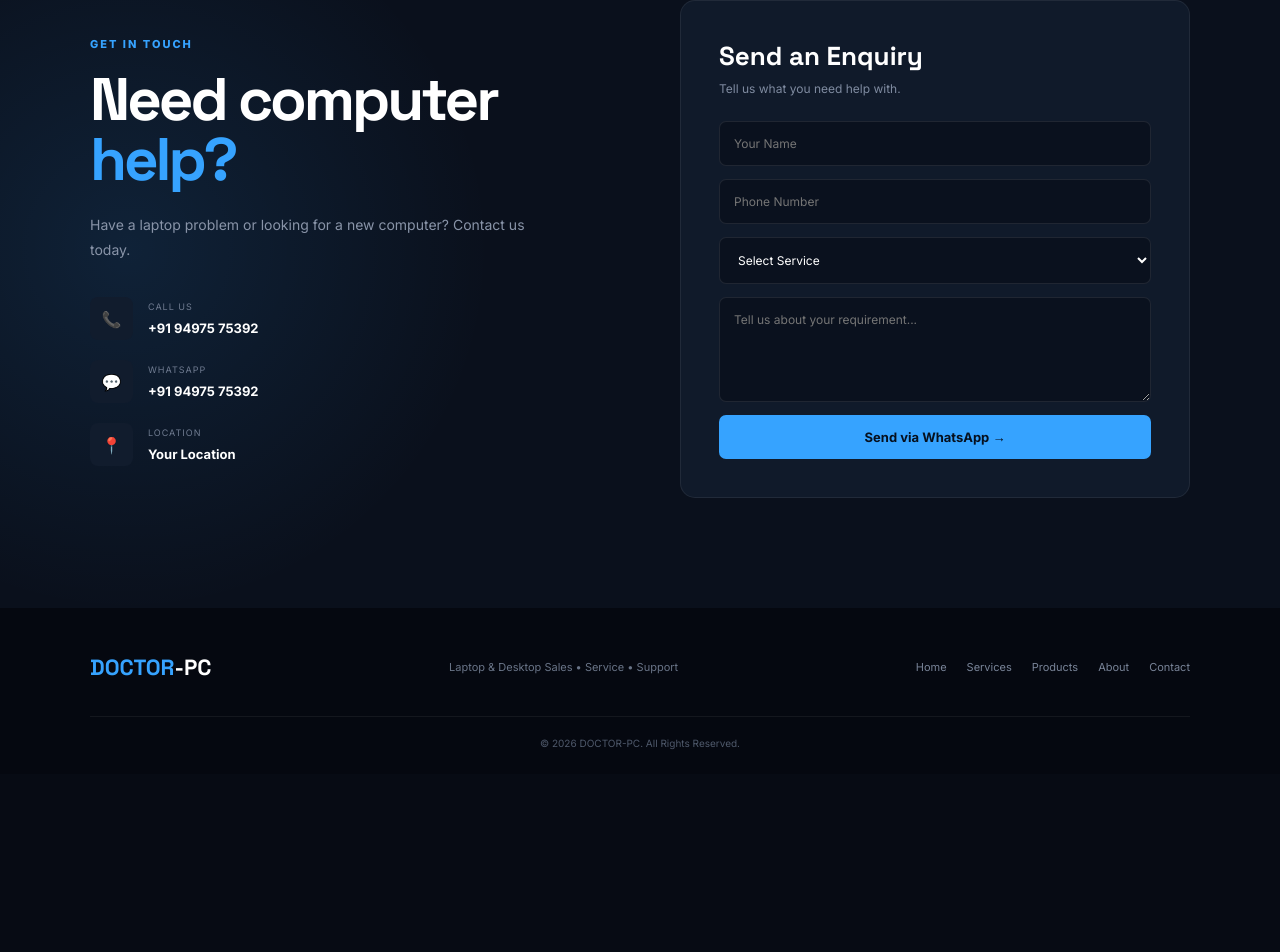
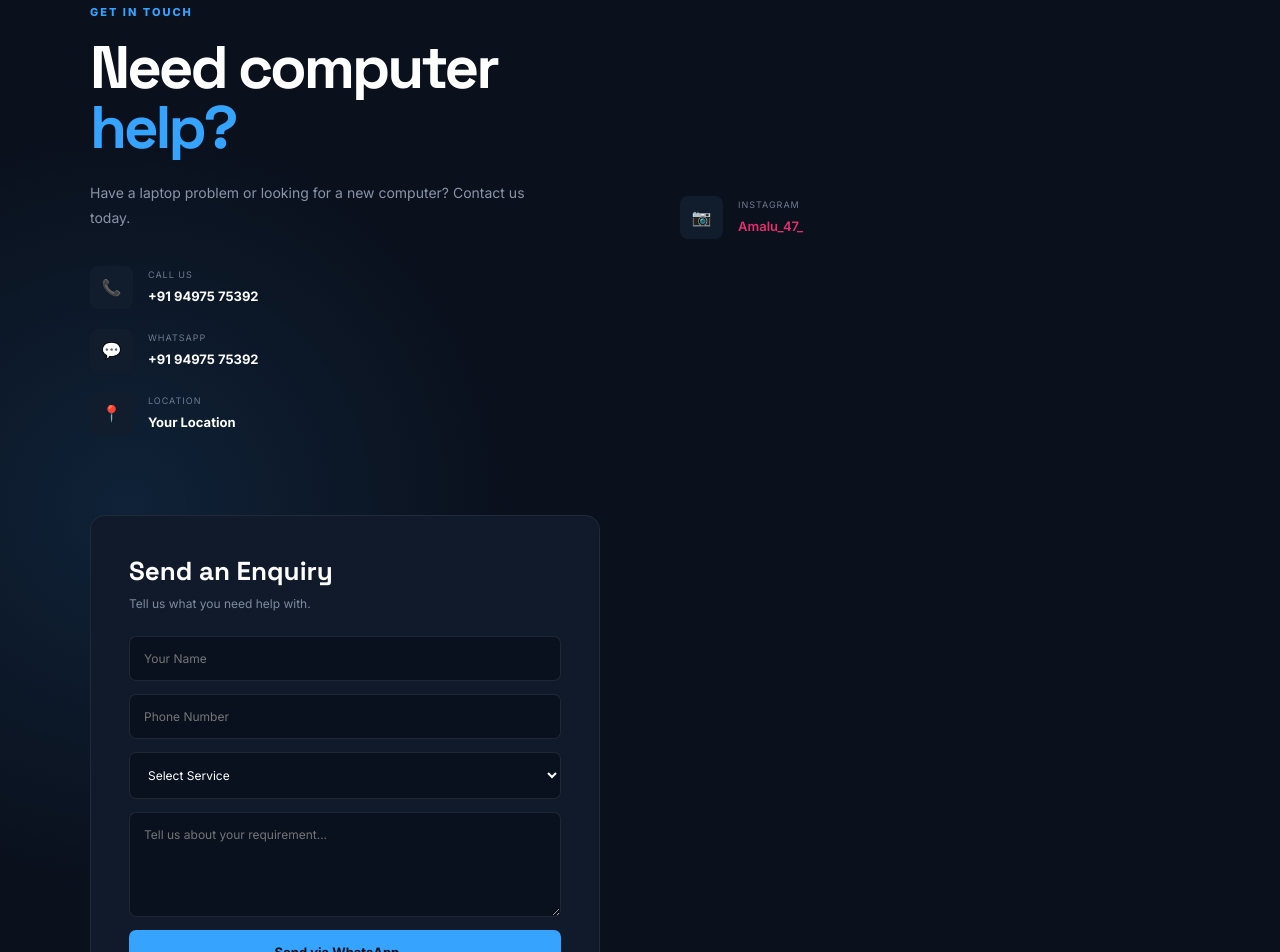
Before and after one commit to vijints41lap/DOCTOR---PC, a React (Vite) app: page / in a window 1280 px wide. Shown: the part 4278-5230 px from the top of the page. Before the commit the page ends 5052 px from the top, so only its background shows below. Built offline with nearby package versions, Linux system fonts and the light colour scheme.

Commit message:
Add instagram

```diff
--- a/src/App.css
+++ b/src/App.css
@@ -195,6 +195,33 @@ a {
 
 .hero-info strong {
   color: #36a3ff;
+}
+.instagram-button {
+  display: inline-block;
+  padding: 14px 23px;
+  border-radius: 7px;
+  border: 1px solid rgba(255, 255, 255, 0.15);
+  color: white;
+  font-weight: 600;
+  font-size: 14px;
+  transition: 0.3s;
+}
+
+.instagram-button:hover {
+  border-color: #e1306c;
+  color: #e1306c;
+  transform: translateY(-3px);
+}
+
+.instagram-link {
+  color: #e1306c;
+  font-size: 13px;
+  font-weight: 600;
+  transition: 0.3s;
+}
+
+.instagram-link:hover {
+  opacity: 0.8;
 }
 
 /* =========================
--- a/src/App.jsx
+++ b/src/App.jsx
@@ -441,6 +441,21 @@ function App() {
 
           </div>
 
+          <div className="contact-detail">
+          <div>📷</div>
+            <div>
+              <small>INSTAGRAM</small>
+                <a
+                  href="https://www.instagram.com/Amalu_47_/"
+                  target="_blank"
+                  rel="noreferrer"
+                  className="instagram-link"
+                  >
+                  Amalu_47_
+                </a>
+            </div>
+          </div>
+
           <div className="contact-card">
 
             <h3>Send an Enquiry</h3>
```
